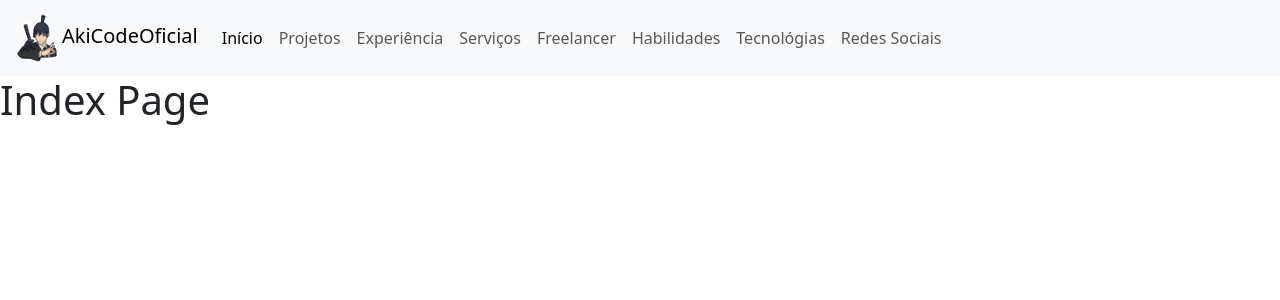
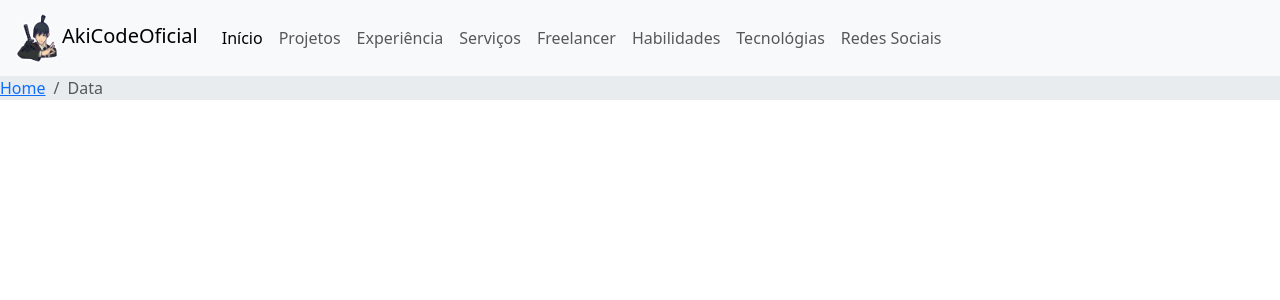
Before and after one commit to akicodeoficial/akicode-portfolio, a React (Vite) app: page / in a window 1280 px wide. Shown: the top 300 px of the page. Built offline with nearby package versions, Linux system fonts and the light colour scheme.

Commit message:
renderizando componente

```diff
--- a/src/components/breadcrumb.tsx
+++ b/src/components/breadcrumb.tsx
@@ -1,9 +1,13 @@
 export default function Breadcrumb(): JSX.Element {
+
   return (
     <nav aria-label="breadcrumb">
       <ol className="breadcrumb">
+        <li className="breadcrumb-item">
+          <a href="/">Home</a>
+        </li>
         <li className="breadcrumb-item active" aria-current="page">
-          <a href="/">Início</a>
+          Data
         </li>
       </ol>
     </nav>
--- a/src/pages/index.tsx
+++ b/src/pages/index.tsx
@@ -1,9 +1,12 @@
+import Breadcrumb from '../components/breadcrumb';
 import RootLayout from '../layouts/root';
 
 export default function IndexPage(): JSX.Element {
   return (
     <RootLayout>
-      <h1>Index Page</h1>
+      <header className="bg-body-secondary">
+        <Breadcrumb />
+      </header>
     </RootLayout>
   )
 }
```
